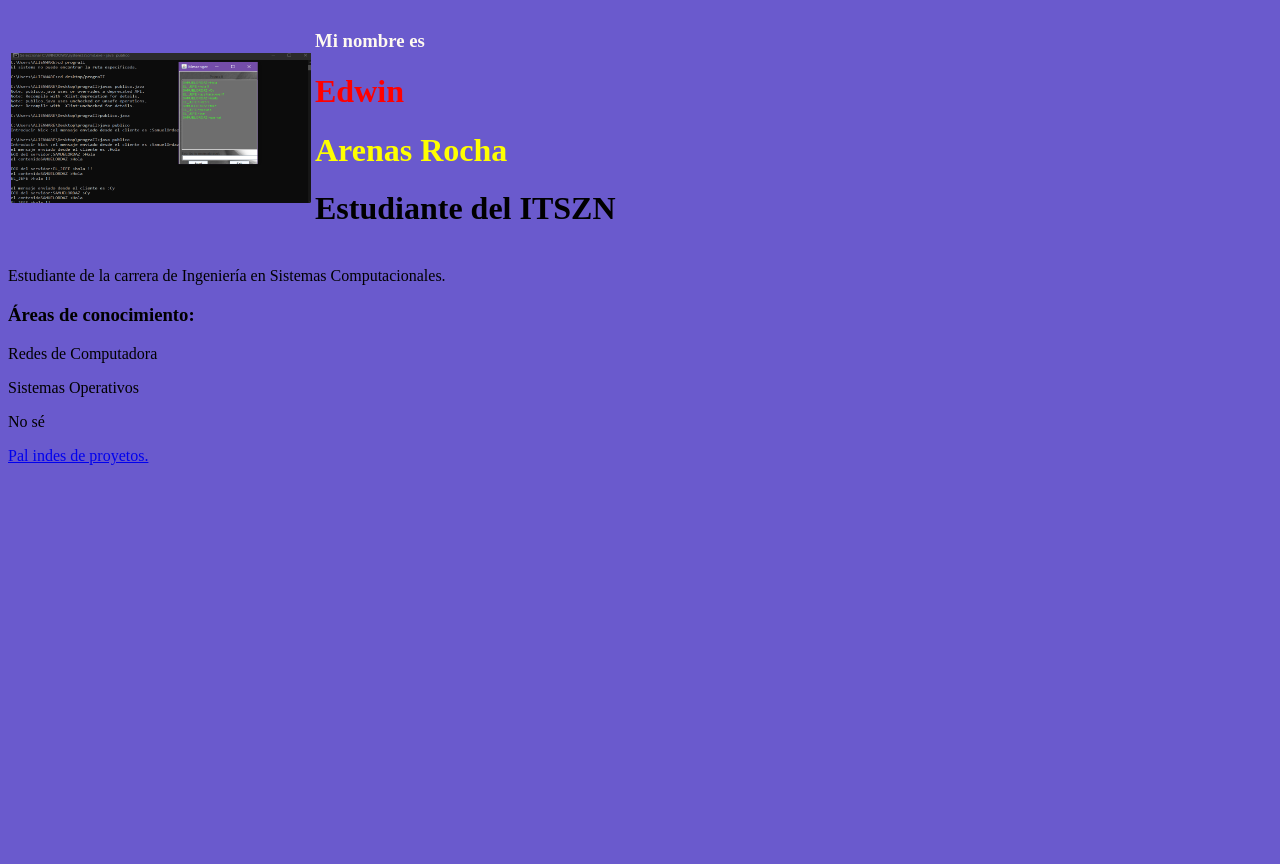
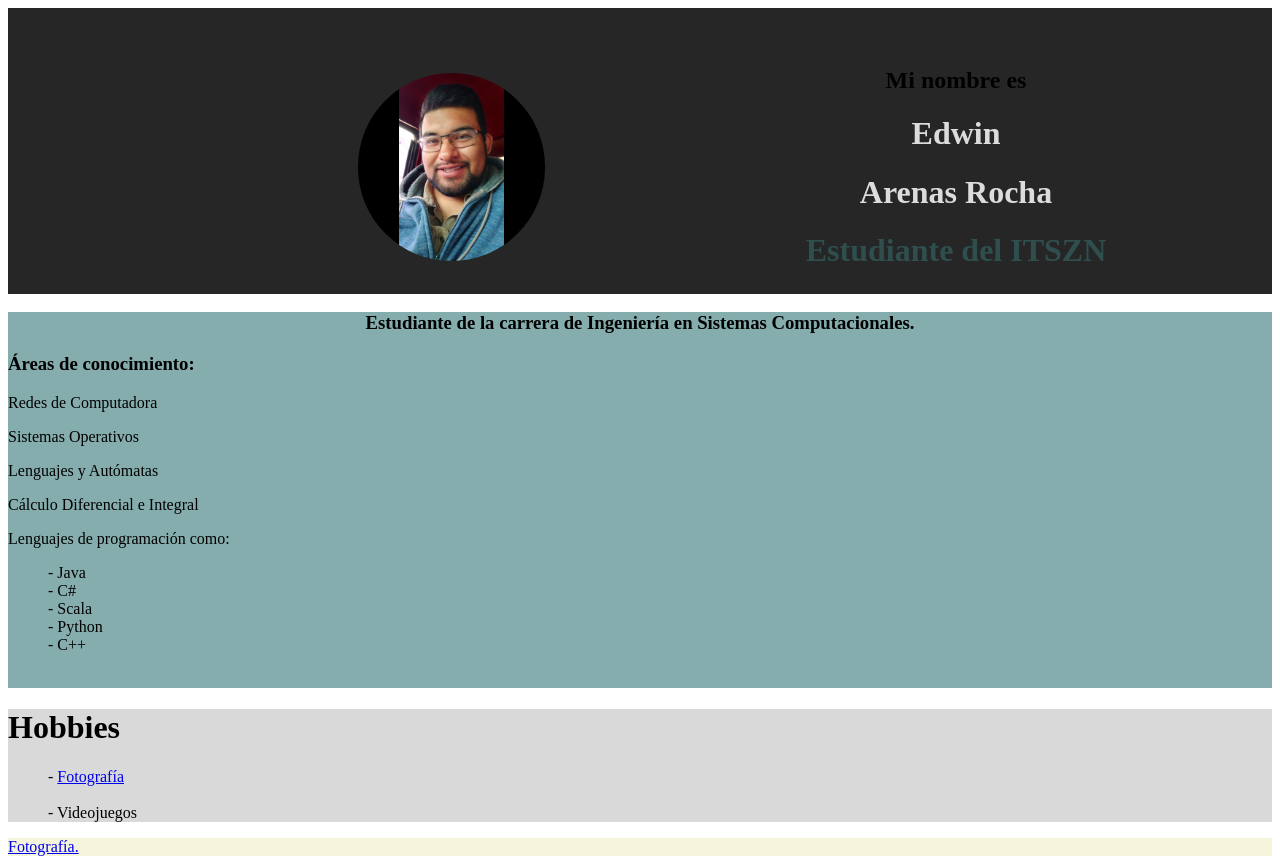
Before and after one commit to edwinarenas/EAR_Portafolio, a plain HTML site: page index.html in a window 1280 px wide. Before the commit the page ends 800 px from the top, so only its background shows below. Drawn offline with Linux system fonts and the light colour scheme.

Commit message:
Add files via upload

```diff
--- a/index.html
+++ b/index.html
@@ -2,32 +2,64 @@
 <html>
 <head>
 	<meta charset="utf-8">
+	<style>
+		img {
+  				border-radius: 50%;
+			}
+	</style>
 	<title>Portafolio Edwin Arenas Rocha</title>
 </head>
-<body style="background-color: slateblue">
-
-	<table style="width: 50%">
+<body>
+	<div style="background-color: #262626">
+		<br><br>
+		<table style="width: 100%">
 		<tr>
-			<td style="width: 20%">
-				<img src="images/PROGRAII.png" alt="PrograII" width="300" height="150">
-			</td>
-			<td style="color: slateblue">
-				<h3 style="color: floralwhite">Mi nombre es</h3>
-				<h1 style=" color: red">Edwin</h1>
-				<h1 style=" color: yellow">Arenas Rocha</h1>
-				<h1 style="color: black">Estudiante del ITSZN</
-			</td>
+			<th style="width:20%"></th>
+			<th>
+				<img src="images/PP.jpg" alt="PP" style="width:50%">
+			</th>
+			<th style="width:50%">
+				<h2 style="color: black">Mi nombre es</h3>
+				<h1 style=" color: #DCDCDC">Edwin</h1>
+				<h1 style=" color: #DCDCDC">Arenas Rocha</h1>
+				<h1 style="color: #2F4F4F">Estudiante del ITSZN</
+			</th>
 		</tr>
 	</table>
+	</div>
+	<div style="background-color: #85adad; text-align: justify;">
+		<h3 style="text-align: center;">Estudiante de la carrera de Ingeniería en Sistemas Computacionales.</h3>
+		<h3>Áreas de conocimiento:</h3>
+		<p>Redes de Computadora</p>
+		<p>Sistemas Operativos</p>
+		<p>Lenguajes y Autómatas</p>
+		<p>Cálculo Diferencial e Integral</p>
+		<p>Lenguajes de programación como:</p>
+		<dl>
+			<dd>- Java</dd>
+			<dd>- C#</dd>
+			<dd>- Scala</dd>
+			<dd>- Python</dd>
+			<dd>- C++</dd>
+		</dl>
+		<br>
+	</div>
+	<div style="background-color: #D9D9D9">
+		<h1>Hobbies</h1>
+		<dl>
+			<dd>- <a href="proyectos/index.html">Fotografía</a></dd>
+			<br>
+			<dd>- Videojuegos</dd>
+		</dl>
+	</div>
+	<div style="background-color: #F5F5DC">
+		<a href="proyectos/index.html">Fotografía.</a>
+	</div>
 
 
-<p>Estudiante de la carrera de Ingeniería en Sistemas Computacionales.</p>
-<h3>Áreas de conocimiento:</h3>
-<p>Redes de Computadora</p>
-<p>Sistemas Operativos</p>
-<p>No sé</p>
 
-<a href="proyectos/index.html">Pal indes de proyetos.</a>
+
+
 
 </body>
 </html>
```
